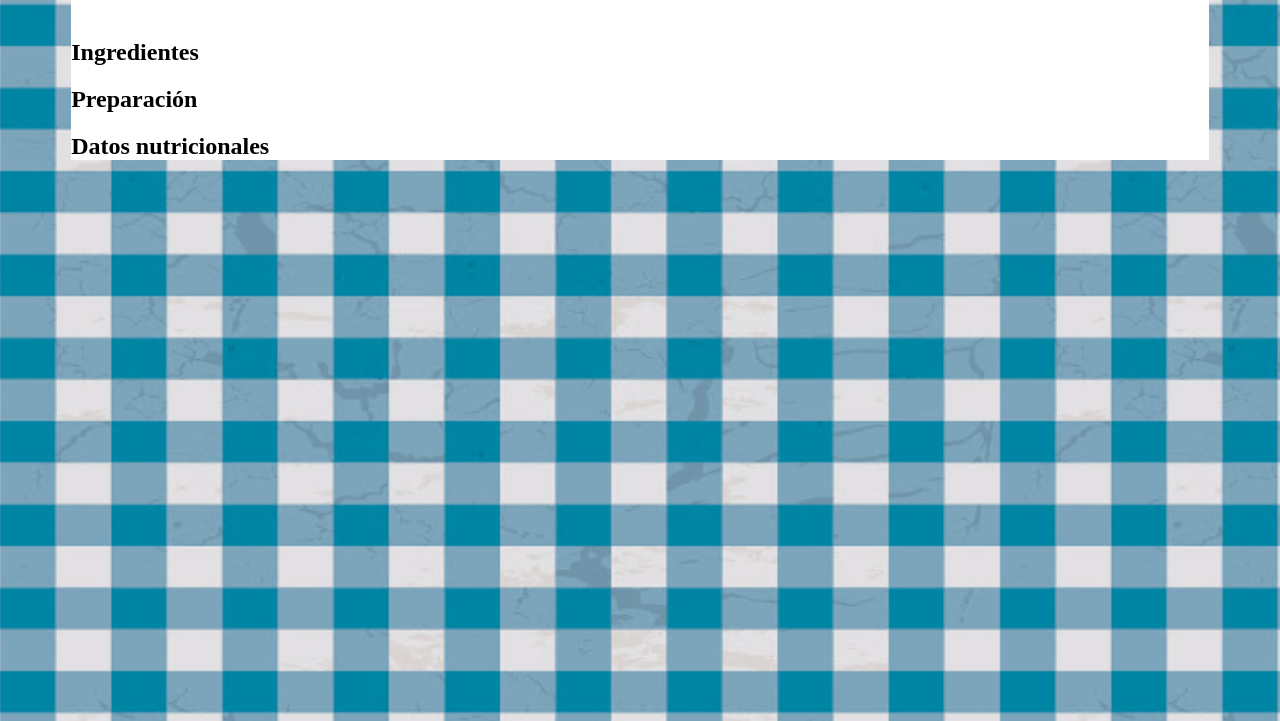
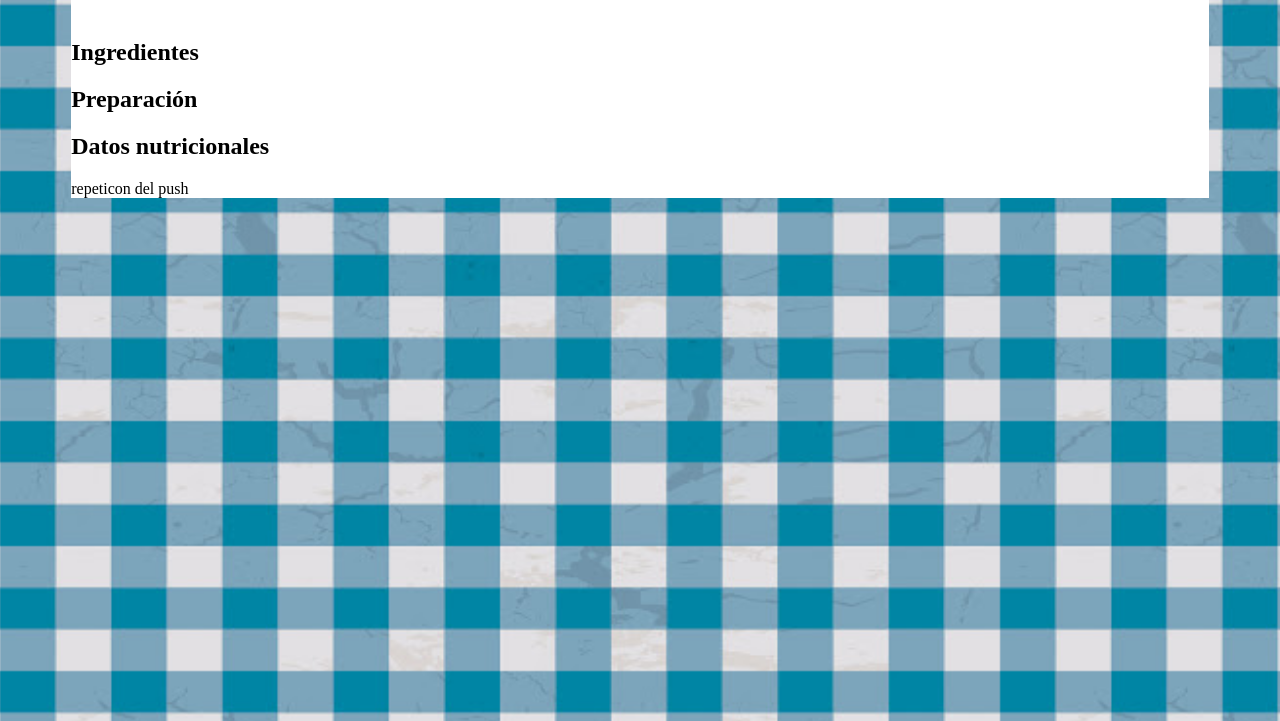
Before and after one commit to Jesus-GR/PoemasOtono, a plain HTML site: page index.html in a window 1280 px wide. Shown: the part 79-800 px from the top of the page. Drawn offline with Linux system fonts and the light colour scheme.

Commit message:
AAAAAAAjhhhh

```diff
--- a/index.html
+++ b/index.html
@@ -18,6 +18,7 @@
         <h2>Ingredientes</h2>
         <h2>Preparación</h2>
         <h2>Datos nutricionales</h2>
+        <p>repeticon del push</p>
         <h4></h4>
     </div>
 
```
